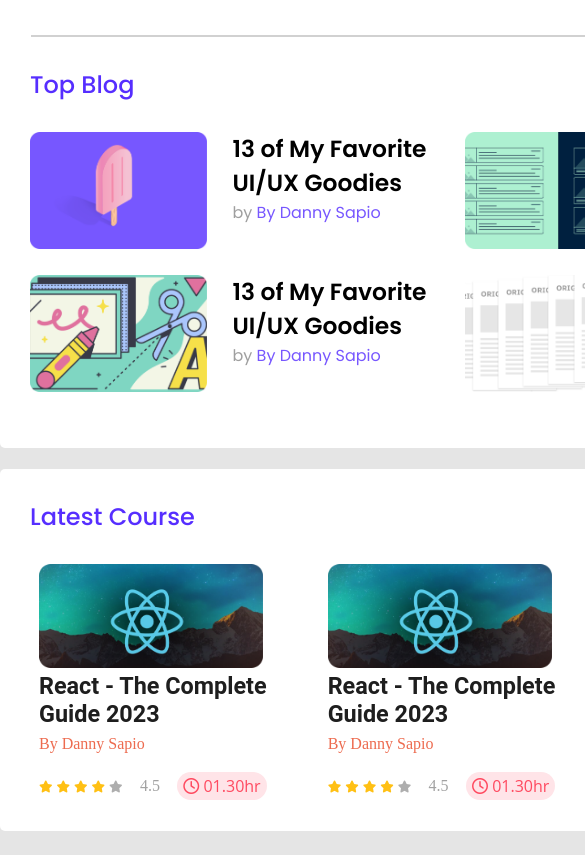
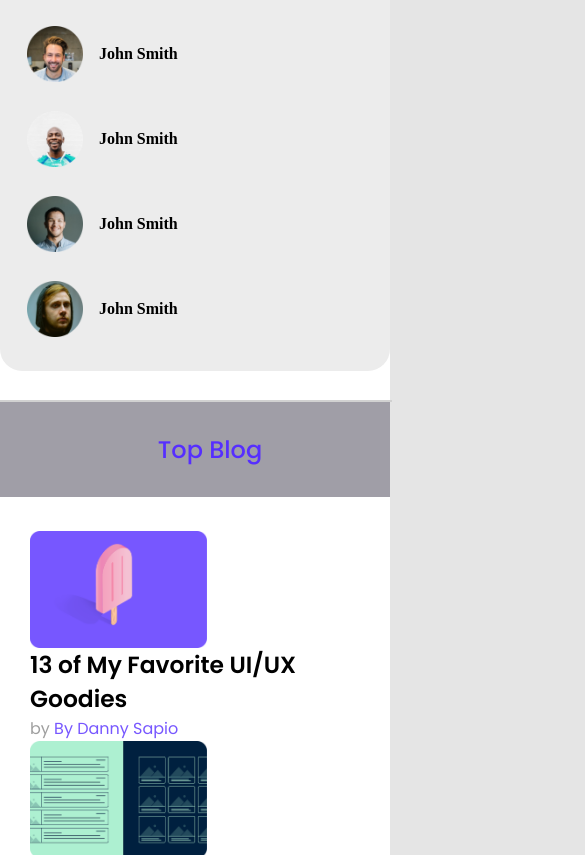
Before and after one commit to slsuyel/leader-board, a plain HTML site: page index.html in a window 390 px wide. Shown: the part 399-1254 px from the top of the page, 585 px wide, since content can reach past the window. Drawn offline with Linux system fonts and the light colour scheme.

Commit message:
responsive

```diff
--- a/style.css
+++ b/style.css
@@ -188,3 +188,41 @@ height: 104px;
     font-weight: 600;
     font-size: 12px;
 }
+
+.hide{
+    display: none;
+}
+
+@media only screen and (max-width: 576px) {
+    hr,  .players-section, .latest-courses
+    {
+        width: 100%;
+        height: 100%;
+    }
+
+    .top-players, .top-blogs, .blogs, .all-courses{
+        grid-template-columns: repeat(1,1fr);
+        grid-row-gap:0px
+    }
+    .player{
+        justify-items: center;
+    }
+
+    .section-title {
+        text-align: center;
+        background: #a09ea7;
+        margin-bottom: 34px;
+    }
+    .top-players {
+        margin-left: 0;
+        background: #ececec;
+        border-radius: 22px;
+        padding: 5px 27px;
+    }
+    .courses-info {
+        display: flex;
+        margin-bottom: 21px;
+        margin-top: -23px;
+    }
+
+  }
```
Also changed, not shown: index.html (+3 -81 lines).
